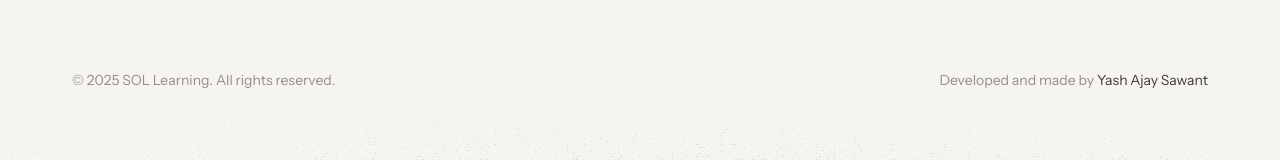
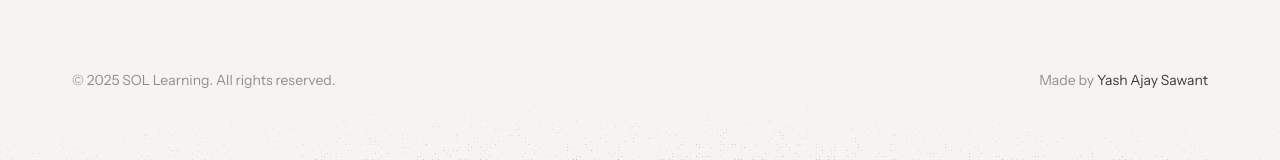
Before and after one commit to stratopslearning/sol, a Next.js app: page / in a window 1280 px wide. Shown: the part 5537-5697 px from the top of the page. Built offline with nearby package versions, Linux system fonts and the light colour scheme; no server answers.

Commit message:
Shorten the footer credit to Made by.

```diff
--- a/components/marketing/Footer.tsx
+++ b/components/marketing/Footer.tsx
@@ -112,7 +112,7 @@ export function Footer() {
             © {year} SOL Learning. All rights reserved.
           </p>
           <p className="text-sm text-ink-faint">
-            Developed and made by{" "}
+            Made by{" "}
             <a
               href="https://www.yashsawant.dev/"
               target="_blank"
```
